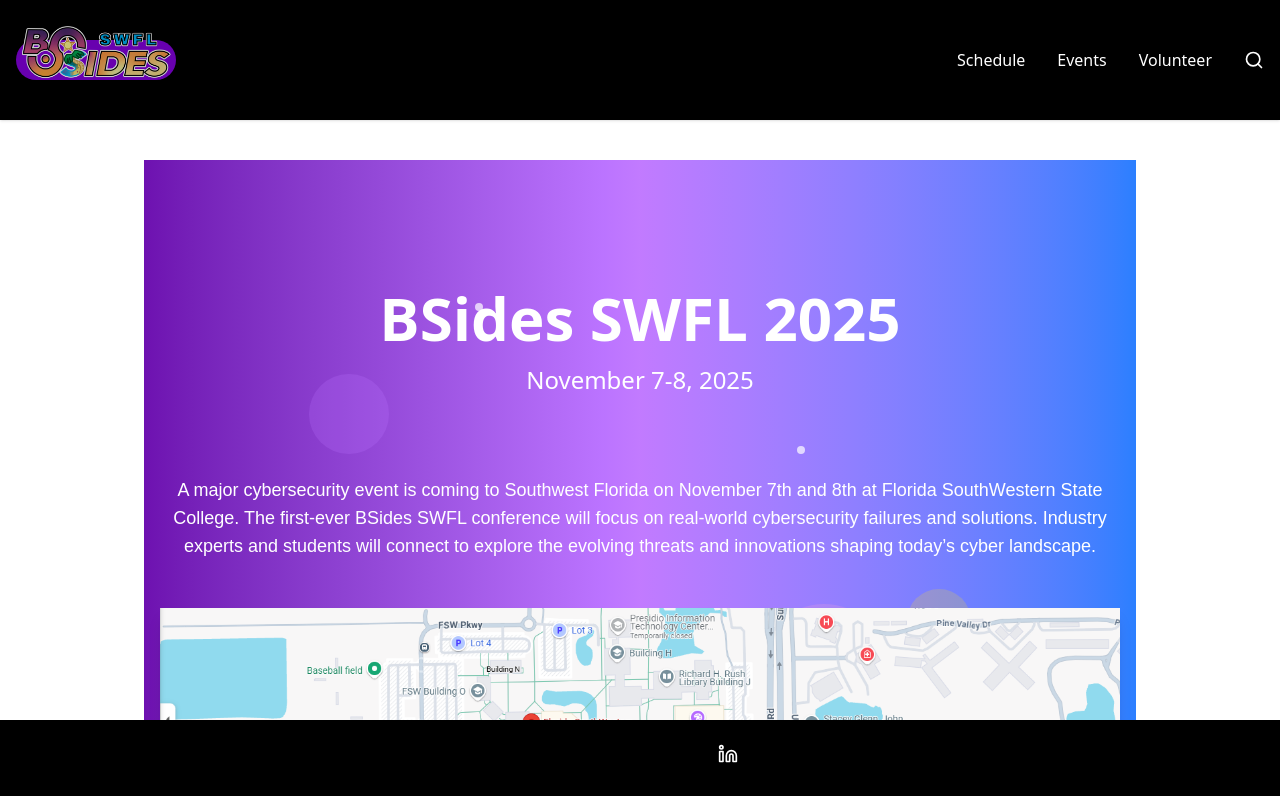
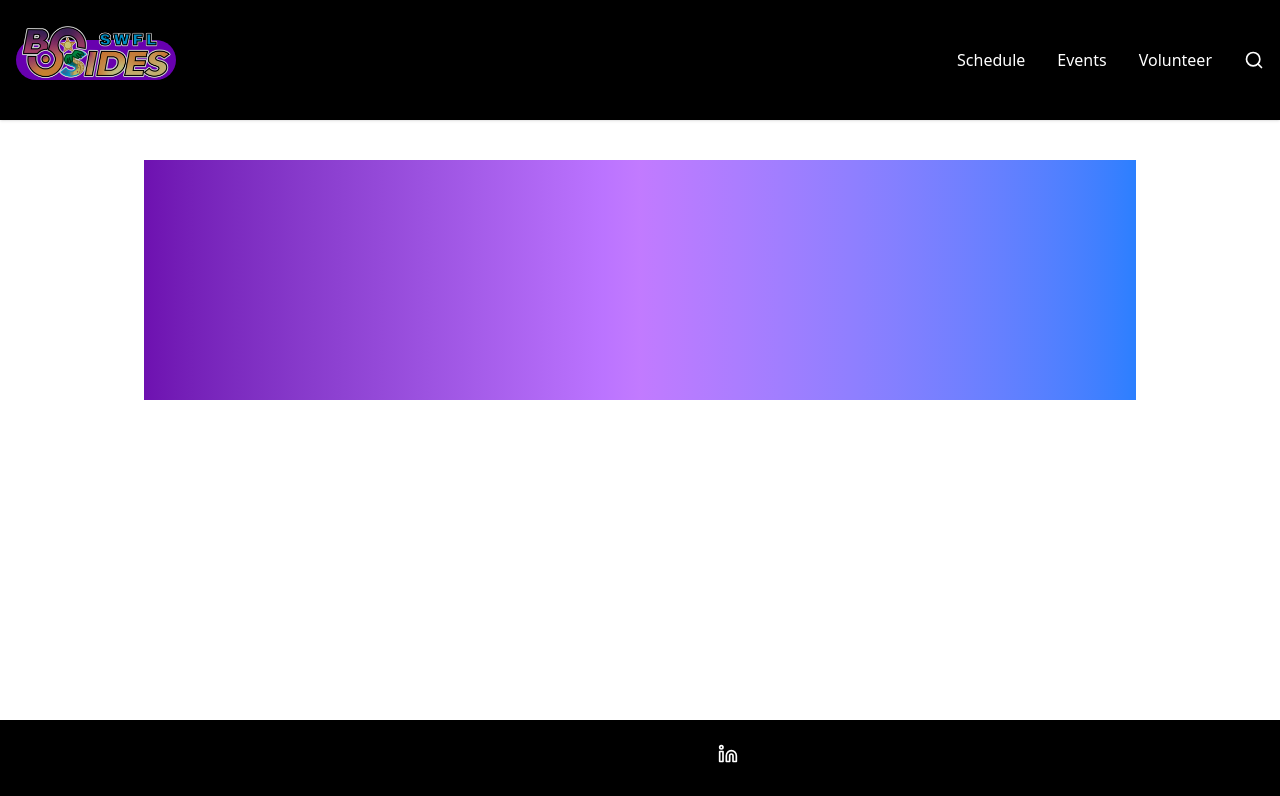
Before and after one commit to cloudflips32/Bsides2025, a Next.js app: page /AboutUs in a window 1280 px wide. Shown: the top 796 px of the page. Built offline with nearby package versions, Linux system fonts and the light colour scheme; some icons are missing.

Commit message:
in About us, added main pages square

```diff
--- a/src/app/AboutUs/page.jsx
+++ b/src/app/AboutUs/page.jsx
@@ -2,7 +2,8 @@
 export default function AboutUs() {
  return (<>
 <main className="max-w-5xl mx-auto my-6 p-4">
-<Hero> </Hero>
+<div className= "relative bg-gradient-to-r from-purple-800 via-purple-400 to-blue-500 py-24 md:py-30">
+</div>
 </main>
 </>)
 }
```
